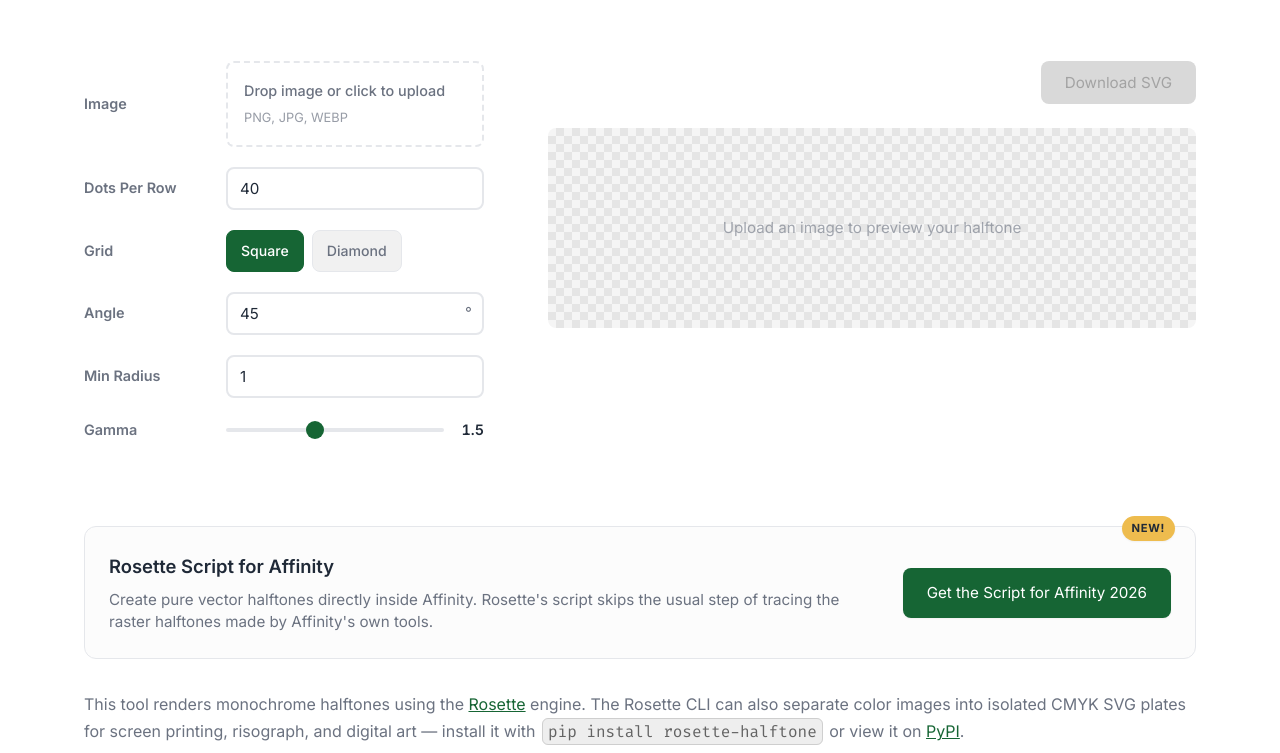
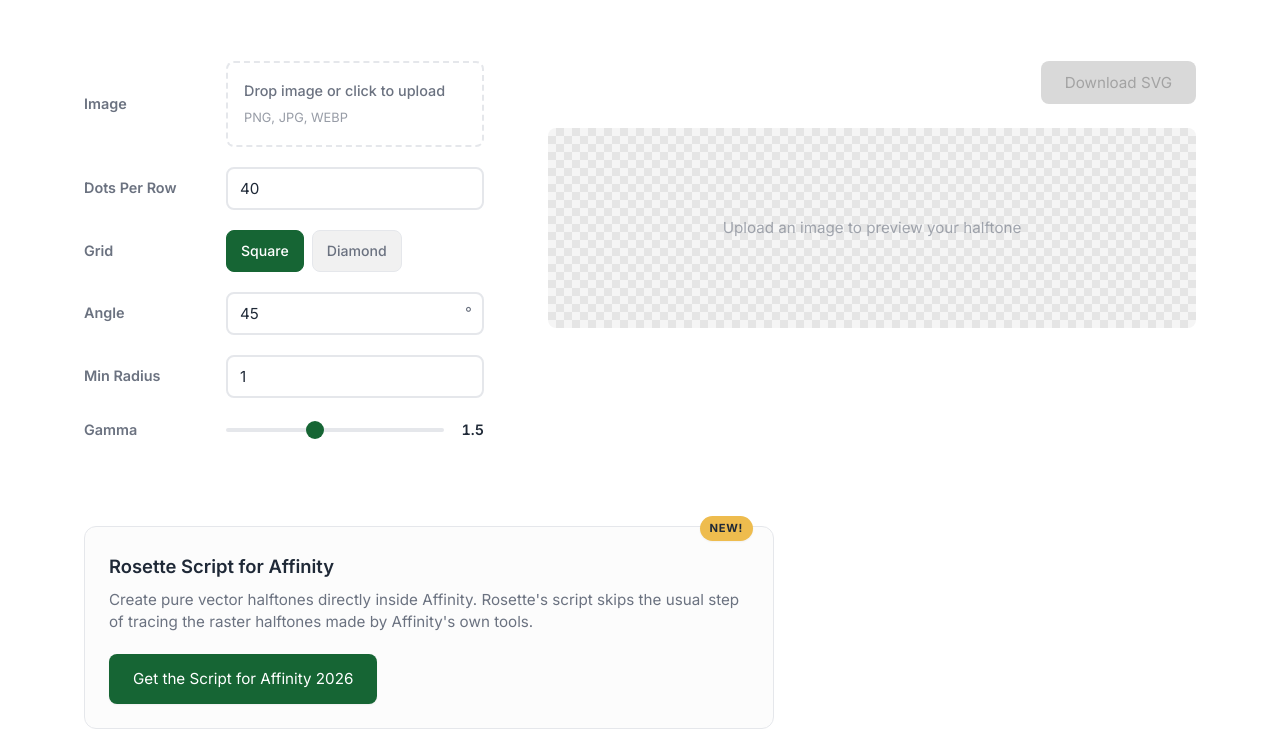
Before and after one commit to datatimp/palettary, a plain HTML site: page halftone.html in a window 1280 px wide. Shown: the part 193-946 px from the top of the page. Drawn offline with Linux system fonts and the light colour scheme.

Commit message:
fix(halftone): stack Affinity CTA text above button at every width
Lay the card out as a column so the button always sits under the text.
Size the card to fit its content, with the text capped at 640px, so it
no longer stretches across the page.

```diff
--- a/src/css/halftone.css
+++ b/src/css/halftone.css
@@ -328,12 +328,16 @@
 }
 
 /* Affinity script call to action */
+/* Text, then the button under it, at every width. */
 .affinity-cta {
     display: flex;
-    flex-wrap: wrap;
-    align-items: center;
-    justify-content: space-between;
-    gap: 24px;
+    flex-direction: column;
+    align-items: flex-start;
+    gap: 20px;
+    /* As wide as its text, not the page; the text stops at 640px. */
+    width: fit-content;
+    max-width: 100%;
+    box-sizing: border-box;
     padding: 24px;
     border: 1px solid var(--color-border-default);
     border-radius: 12px;
@@ -358,7 +362,7 @@
 }
 
 .affinity-cta-text {
-    flex: 1 1 320px;
+    max-width: 640px;
 }
 
 .affinity-cta-title {
```
